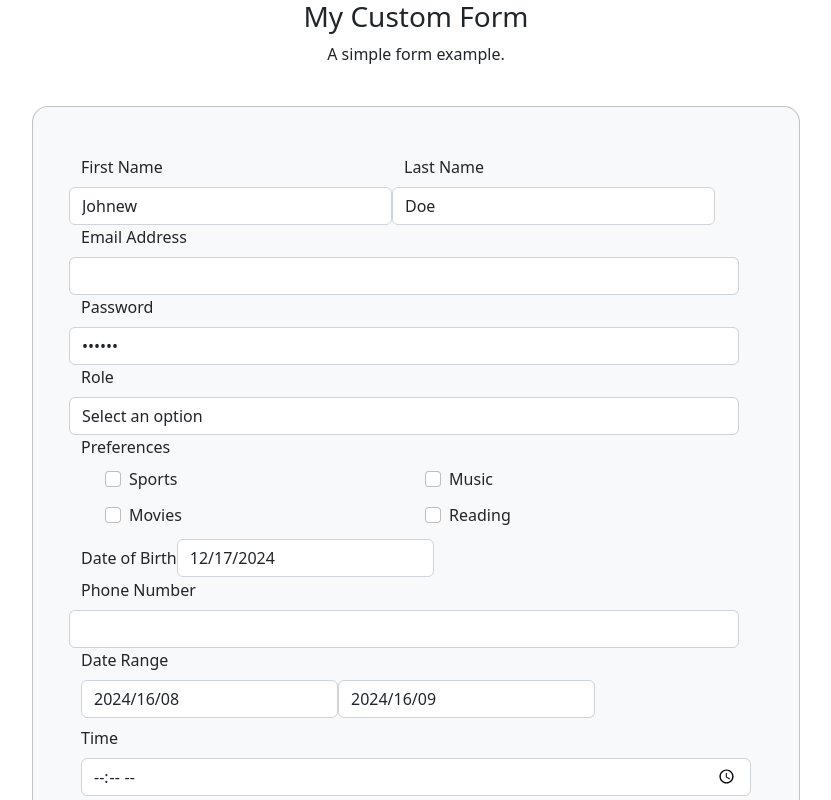
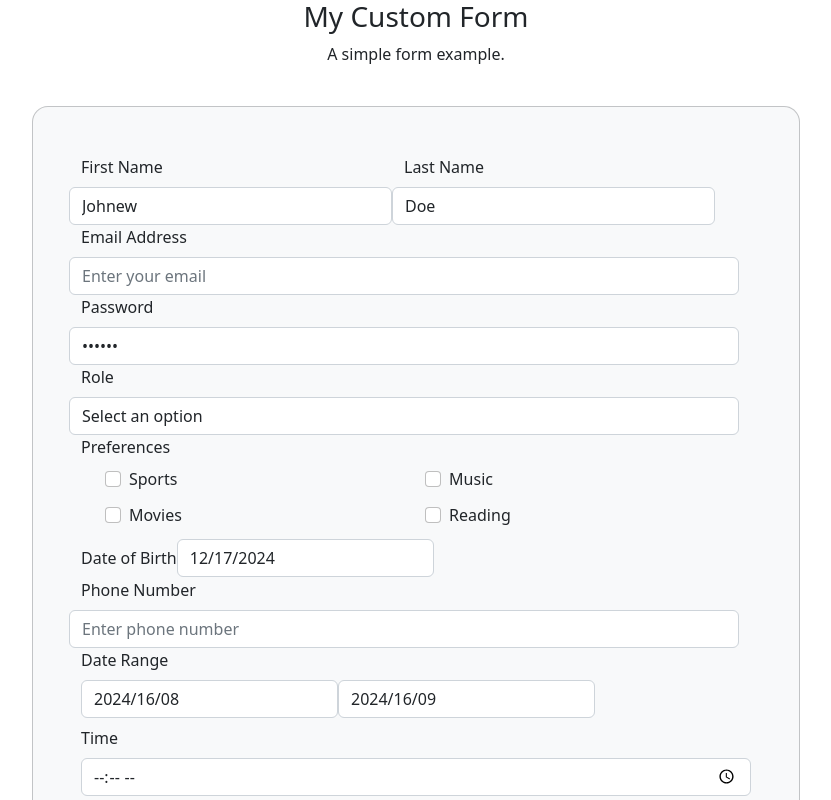
Before and after one commit to BhargavAlois/RJSF-FROM-SCRATCH, a React (Create React App) app: page / in a window 1280 px wide. Shown: the top 800 px of the page, without its empty margins (224-1055 px from the left). Built offline with nearby package versions, Linux system fonts and the light colour scheme.

Commit message:
Added functionality to display placeholder according to ui schema

```diff
--- a/src/schemas/uiSchema.js
+++ b/src/schemas/uiSchema.js
@@ -9,25 +9,31 @@ export const uiSchema = {
     "ui:widget": "text",
     "ui:classNames": "form-control",
     "ui:layout": "row",
-    "ui:col": 6
+    "ui:col": 6,
+    "ui:placeholder": "Enter first name"
   },
   lastName: {
     "ui:widget": "text",
     "ui:classNames": "form-control",
     "ui:layout": "row",
-    "ui:col": 6
+    "ui:col": 6,
+    "ui:placeholder": "Enter last name"
   },
   email: {
     "ui:widget": "email",
     "ui:classNames": "form-control",
     "ui:layout": "row",
     // "ui:col": 6
+    "ui:placeholder": "Enter your email"
+
   },
   password: {
     "ui:widget": "password",
     "ui:classNames": "form-control",
     "ui:layout": "row",
     // "ui:col": 6
+    "ui:placeholder": "Enter password"
+
   },
   role: {
     "ui:widget": "select",
@@ -59,6 +65,7 @@ export const uiSchema = {
     "ui:widget": "text",
     "ui:classNames": "form-control",
     "ui:layout": "row",
+    "ui:placeholder": "Enter phone number"
   },
   time: {
     "ui:widget": "time",
--- a/src/templates/CustomContentTemplate.js
+++ b/src/templates/CustomContentTemplate.js
@@ -135,6 +135,7 @@ const CustomContentTemplate = ({ formData, uiSchema, schema, fields, errors, onC
               className={fieldClass}
               value={formData[fieldName] || ""}
               onChange={(e) => handleChange(fieldName, e.target.value)}
+              placeholder={uiField["ui:placeholder"]}
             />
             {errors[fieldName] && errors[fieldName].map((error, index) => (
               <p key={index} className='text-danger m-0'>{error}</p>
@@ -152,7 +153,7 @@ const CustomContentTemplate = ({ formData, uiSchema, schema, fields, errors, onC
               className={fieldClass}
               value={formData[fieldName] || ""}
               onChange={(e) => handleChange(fieldName, e.target.value)}
-
+              placeholder={uiField["ui:placeholder"]}
             />
             {errors[fieldName] && errors[fieldName].map((error, index) => (
               <p key={index} className='text-danger m-0'>{error}</p>
@@ -170,6 +171,7 @@ const CustomContentTemplate = ({ formData, uiSchema, schema, fields, errors, onC
               className={fieldClass}
               value={formData[fieldName] || ""}
               onChange={(e) => handleChange(fieldName, e.target.value)}
+              placeholder={uiField["ui:placeholder"]}
             >
               <option value="">Select an option</option>
               {enumValues &&
@@ -240,6 +242,7 @@ const CustomContentTemplate = ({ formData, uiSchema, schema, fields, errors, onC
                       value={value}
                       checked={formData[fieldName] === value}
                       onChange={() => handleChange(fieldName, value)}
+                      placeholder={uiField["ui:placeholder"]}
                     />
                     <label className="form-check-label">{value}</label>
                   </div>
@@ -267,6 +270,7 @@ const CustomContentTemplate = ({ formData, uiSchema, schema, fields, errors, onC
                 placeholderText="Start Date"
                 dateFormat={uiSchema[fieldName]['ui:options']?.format}
                 className={fieldClass}
+                placeholder={uiField["ui:placeholder"]}
               />
               <DatePicker
                 selected={formData.dateRange?.endDate || new Date()}
@@ -278,6 +282,7 @@ const CustomContentTemplate = ({ formData, uiSchema, schema, fields, errors, onC
                 placeholderText="End Date"
                 dateFormat={uiSchema[fieldName]['ui:options']?.format}
                 className={fieldClass}
+                placeholder={uiField["ui:placeholder"]}
               />
             </div>
             {errors[fieldName] && errors[fieldName].map((error, index) => (
@@ -405,7 +410,7 @@ const CustomContentTemplate = ({ formData, uiSchema, schema, fields, errors, onC
               onChange={(date) => handleDateChange(fieldName, date, uiSchema[fieldName]['ui:options']?.format)}
               className="form-control"
               dateFormat={uiSchema[fieldName]['ui:options']?.format}
-              placeholderText="Select date"
+              placeholderText={uiField["ui:placeholder"]}
             />
             {errors[fieldName] && errors[fieldName].map((error, index) => (
               <p key={index} className='text-danger m-0'>{error}</p>
@@ -446,6 +451,7 @@ const CustomContentTemplate = ({ formData, uiSchema, schema, fields, errors, onC
               value={formData[fieldName] || ''}
               onChange={(e) => handleChange(fieldName, e.target.value)}
               className="form-control"
+              placeholder={uiField["ui:placeholder"]}
             />
             {errors[fieldName] && errors[fieldName].map((error, index) => (
               <p key={index} className='text-danger m-0'>{error}</p>
@@ -584,6 +590,7 @@ const CustomContentTemplate = ({ formData, uiSchema, schema, fields, errors, onC
               name={fieldName}
               value={formData[fieldName] || ""}
               onChange={(e) => handleChange(fieldName, e.target.value)}
+              placeholder={uiField["ui:placeholder"]}
             />
             {errors[fieldName] && errors[fieldName].map((error, index) => (
               <p key={index} className='text-danger m-0'>{error}</p>
```
